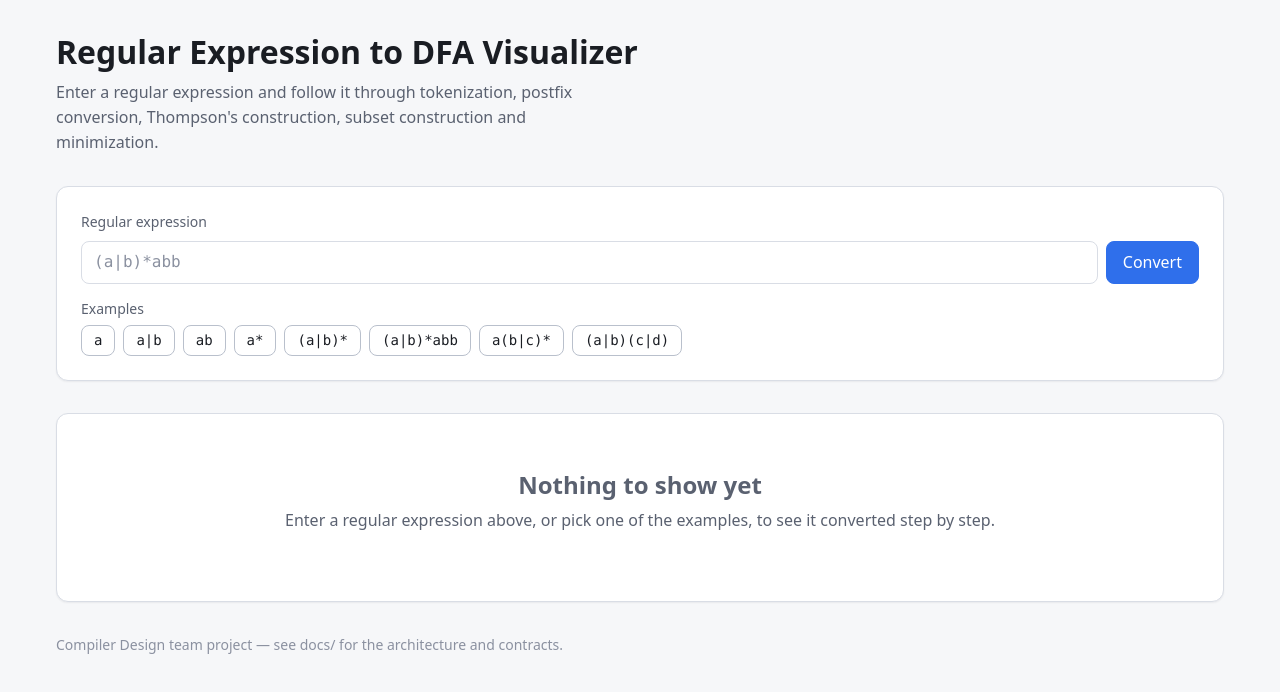
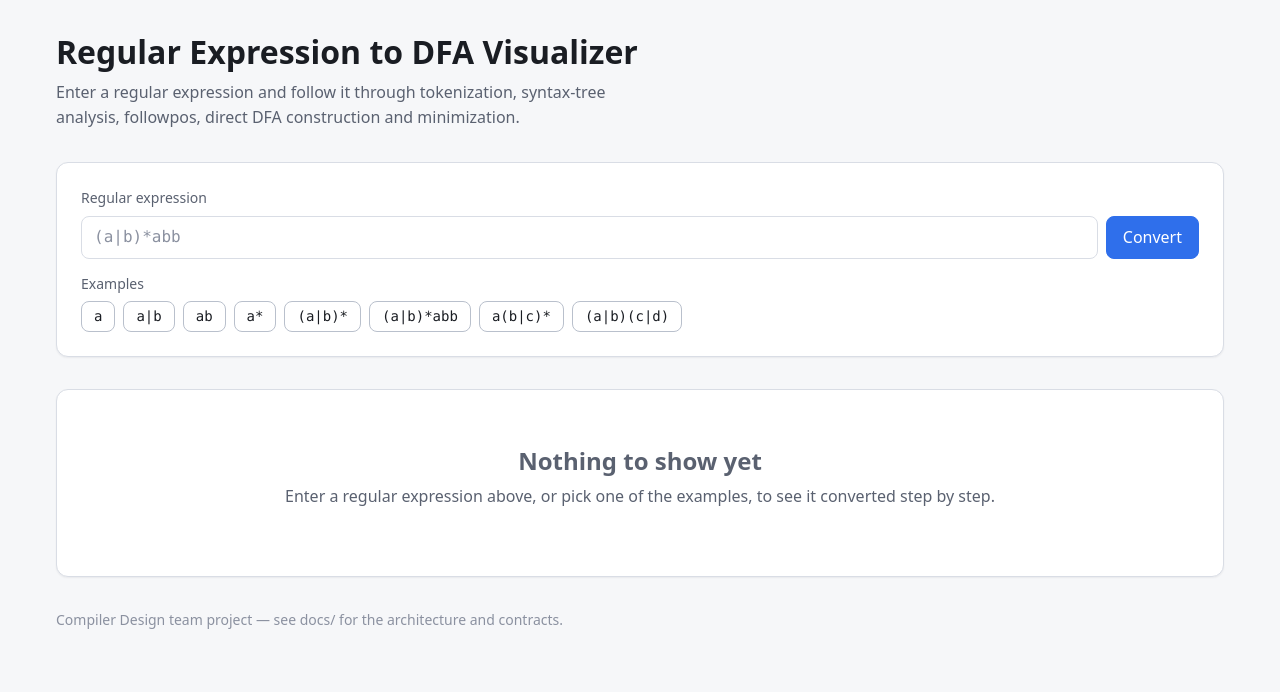
Before and after one commit to Vaastav06/DFA-Visualizer, a React (Vite) app: page / in a window 1280 px wide. Shown: the top 692 px of the page. Built offline with nearby package versions, Linux system fonts and the light colour scheme.

Commit message:
docs(ui): update homepage subtitle to reflect direct DFA construction

```diff
--- a/src/pages/HomePage.tsx
+++ b/src/pages/HomePage.tsx
@@ -139,8 +139,8 @@ export function HomePage() {
       <header className="page__header">
         <h1 className="page__title">Regular Expression to DFA Visualizer</h1>
         <p className="page__subtitle">
-          Enter a regular expression and follow it through tokenization, postfix conversion,
-          Thompson&apos;s construction, subset construction and minimization.
+          Enter a regular expression and follow it through tokenization, syntax-tree analysis,
+          followpos, direct DFA construction and minimization.
         </p>
       </header>
 
```
